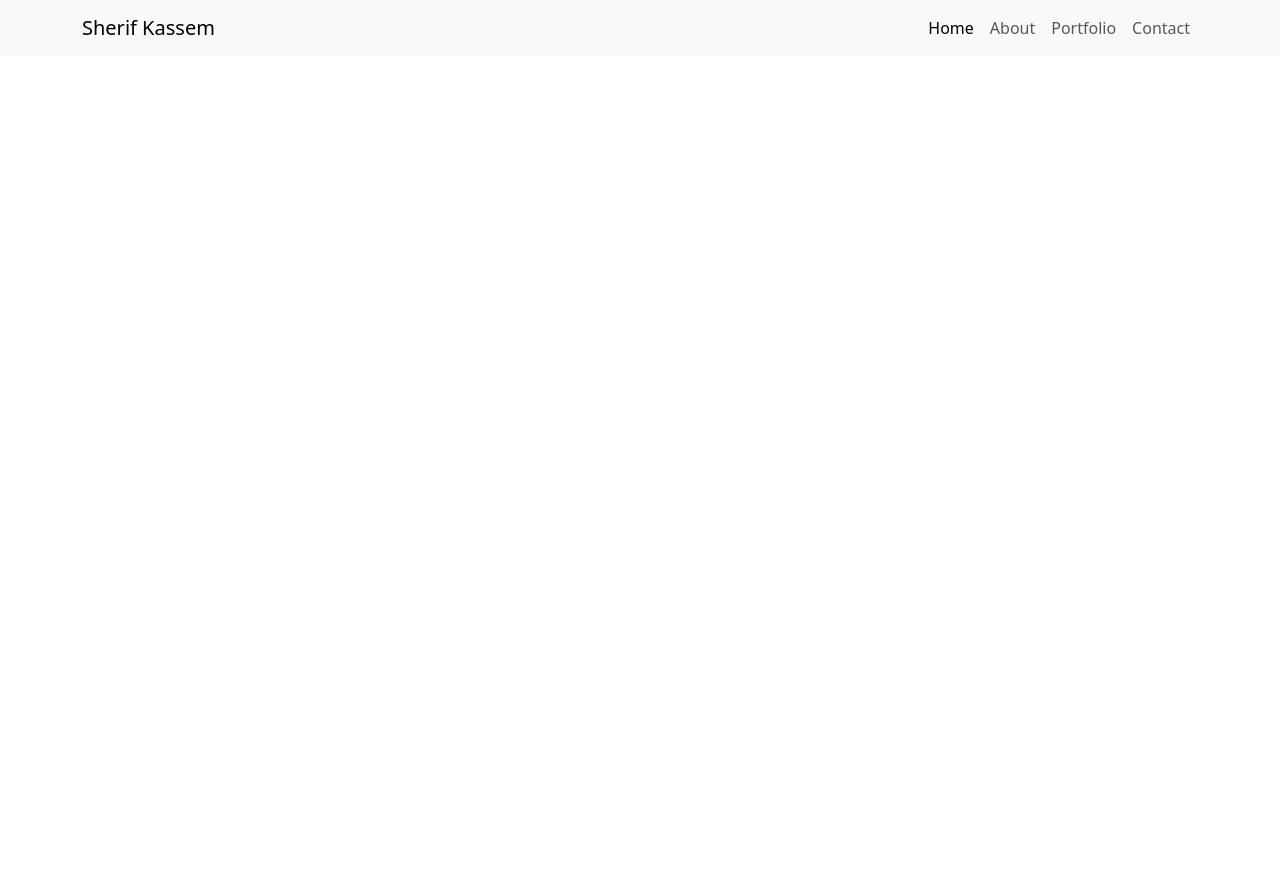
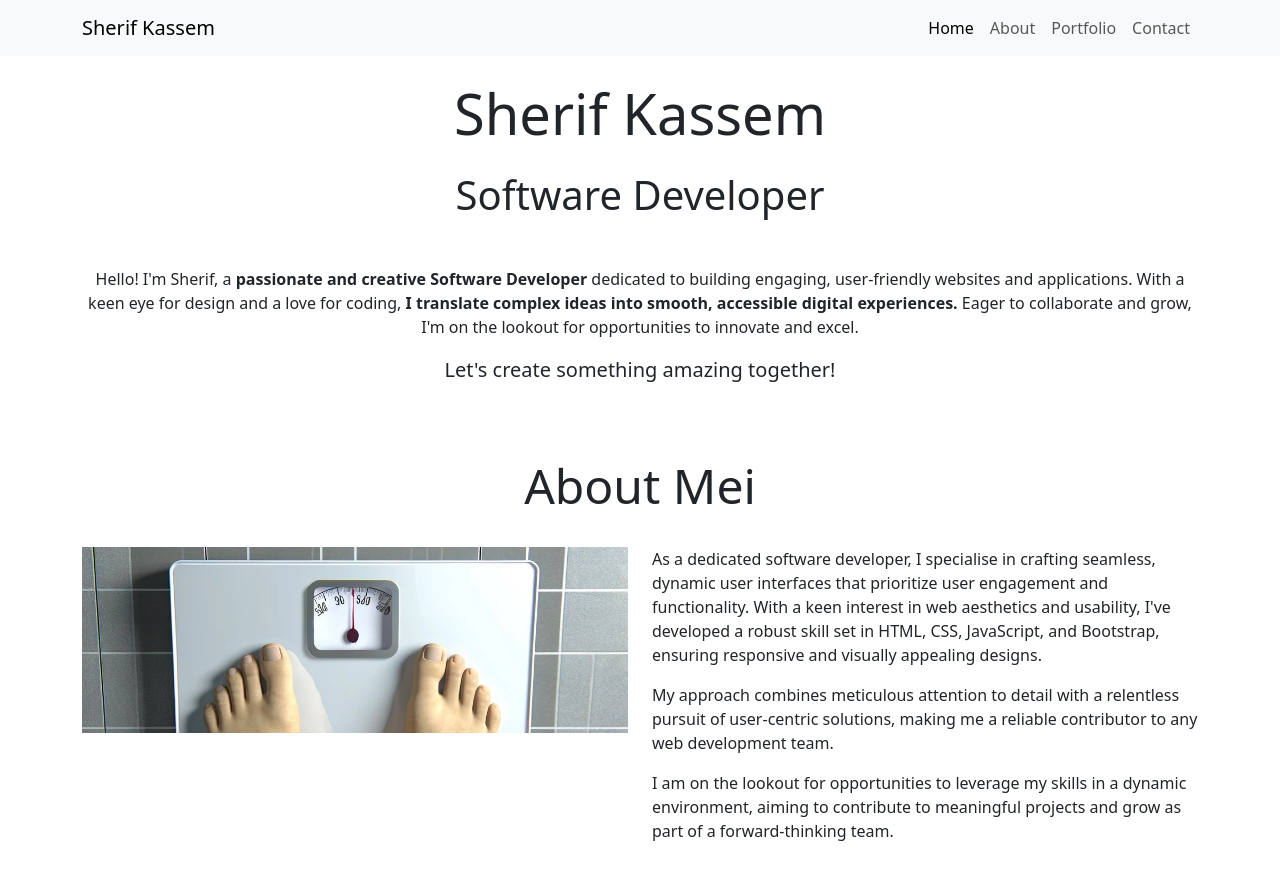
Before and after one commit to Kassem79/dev-portfolio-SK, a plain HTML site: page index.html in a window 1280 px wide. Before the commit the page ends 800 px from the top, so only its background shows below. Drawn offline with nearby package versions, Linux system fonts and the light colour scheme.

Commit message:
Add image

```diff
--- a/index.html
+++ b/index.html
@@ -40,6 +40,72 @@
         </div>
     </nav>
 
+    <!-- header -->
+<header id="hero" class="container">
+    <!-- section with hero image -->
+    <section class="row">
+        <!-- text-center class used to centre all text inside column -->
+        <div class="col-12 text-center">
+            <h1 class="display-4 my-4">Sherif Kassem</h1>
+            <!-- mb-5 gives extra margin spacing under subheading -->
+            <h2 class="display-6 mb-5">Software Developer</h2>
+            <p>
+                Hello! I'm Sherif, a
+                <strong>passionate and creative Software Developer</strong>
+                dedicated to building engaging, user-friendly websites and
+                applications. With a keen eye for design and a love for coding,
+                <strong>I translate complex ideas into smooth, accessible digital
+                    experiences.</strong>
+                Eager to collaborate and grow, I'm on the lookout for opportunities
+                to innovate and excel.
+            </p>
+            <!-- mb-5 gives extra margin spacing under lead text -->
+            <p class="lead mb-5">Let's create something amazing together!</p>
+        </div>
+    </section>
+</header>
+
+<!-- main content -->
+<main>
+    <!-- About section links to #about href in navbar -->
+    <section id="about" class="container">
+        <div class="row">
+            <!-- my-4 used to add top and bottom margin to heading -->
+            <div class="col-12 text-center my-4">
+                <h2 class="display-5">About Mei</h2>
+            </div>
+            <!-- mb-4 used to add margin under image -->
+            <div class="col-12 col-md-6 mb-4">
+                <!-- img-fluid class makes the image responsive to its container -->
+                <img src="assets/images/portfolio-images/bmi-calculator.webp" class="img-fluid" alt="Mei Wong">
+            </div>
+            <!-- mb-4 used to add margin under text -->
+            <div class="col-12 col-md-6 mb-4">
+                <p>
+                    As a dedicated software developer, I specialise in crafting
+                    seamless, dynamic user interfaces that prioritize user engagement
+                    and functionality. With a keen interest in web aesthetics and
+                    usability, I've developed a robust skill set in HTML, CSS,
+                    JavaScript, and Bootstrap, ensuring responsive and visually
+                    appealing designs.
+                </p>
+                <p>
+                    My approach combines meticulous attention to detail with a
+                    relentless pursuit of user-centric solutions, making me a reliable
+                    contributor to any web development team.
+                </p>
+                <p>
+                    I am on the lookout for opportunities to leverage my skills in a
+                    dynamic environment, aiming to contribute to meaningful projects
+                    and grow as part of a forward-thinking team.
+                </p>
+            </div>
+        </div>
+    </section>
+    <!-- portfolio section starts here -->
+
+</main>
+
     <!-- Bootstrap JS Script-->
     <script src="https://cdn.jsdelivr.net/npm/bootstrap@5.3.3/dist/js/bootstrap.bundle.min.js"
         integrity="sha384-YvpcrYf0tY3lHB60NNkmXc5s9fDVZLESaAA55NDzOxhy9GkcIdslK1eN7N6jIeHz"
```
Also changed, not shown: assets/images/portfolio-images/bmi-calculator.webp (added), assets/images/portfolio-images/math-wiz.webp (added), assets/images/portfolio-images/mei-wong.webp (added), assets/images/portfolio-images/wags-and-walks.webp (added), assets/images/portfolio-images/we-wellness.webp (added), assets/images/sherif.JPG (added).
